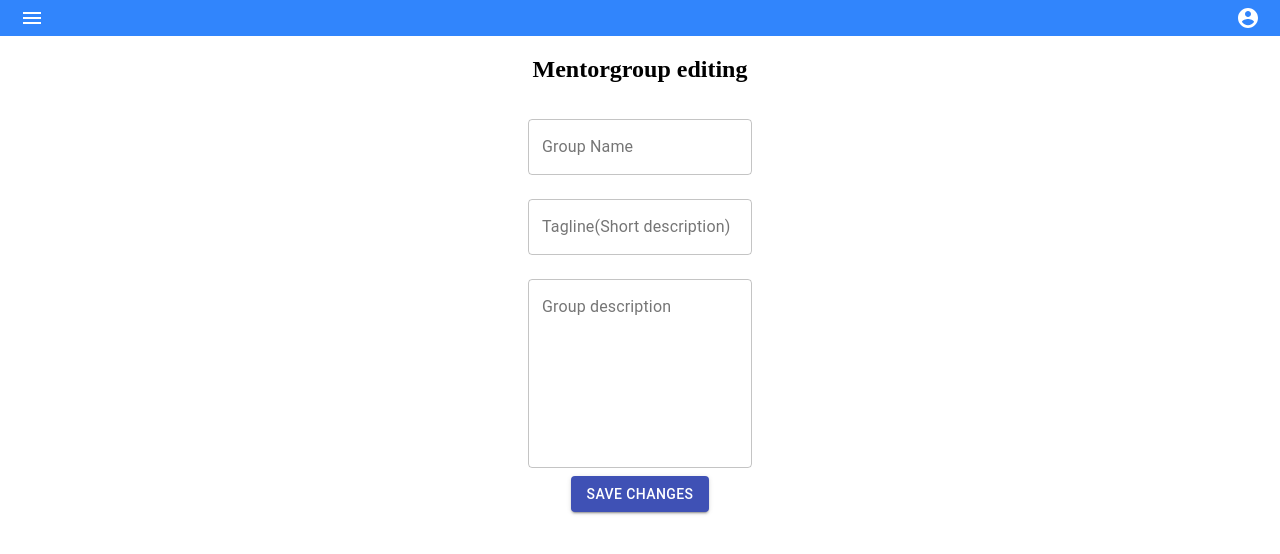
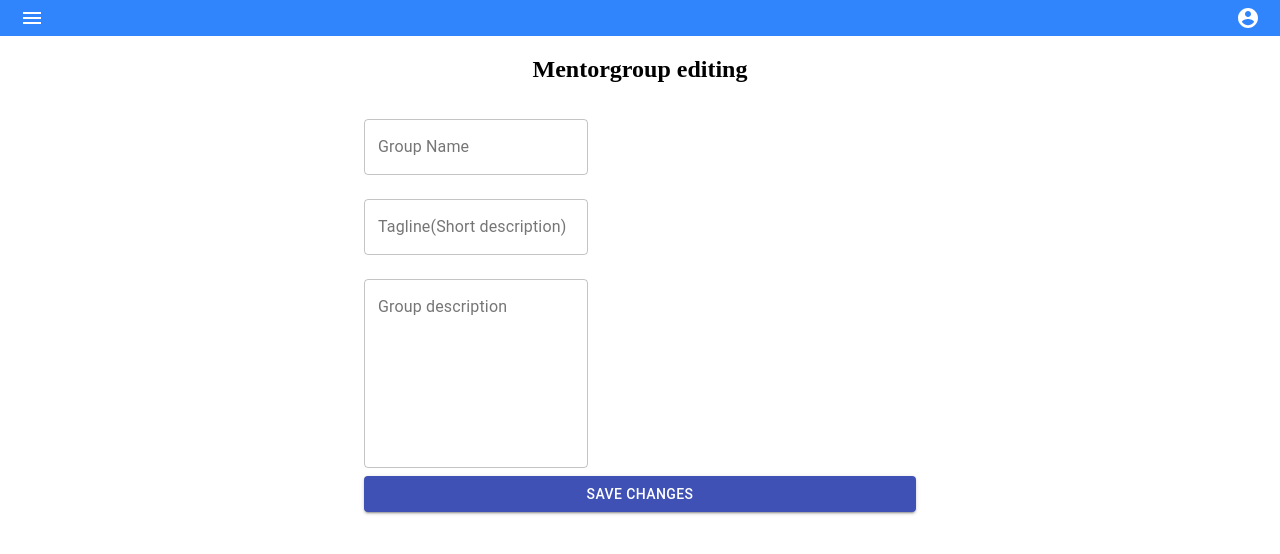
Before and after one commit to ottmartens/mentor-client, a React (Create React App) app: page /member/mentor-group-edit in a window 1280 px wide. Shown: the top 554 px of the page. Built offline with nearby package versions, Linux system fonts and the light colour scheme; sample sign-in values are in the browser's storage; a web font is replaced by a local one.

Commit message:
input ja usebackend groupedit

```diff
--- a/src/hooks/useBackend.ts
+++ b/src/hooks/useBackend.ts
@@ -15,6 +15,7 @@ export enum EndPoint {
 	GROUPS = '/groups',
 	JOIN_GROUP = '/groups/join',
 	HANDLE_GROUP_JOIN_REQUEST = '/groups/accept-joining',
+	GROUP_EDIT = '/groups/edit-group'
 }
 
 interface Props {
--- a/src/views/mentorGroupEdit/MentorGroupEditView.tsx
+++ b/src/views/mentorGroupEdit/MentorGroupEditView.tsx
@@ -4,8 +4,8 @@ import { Container, Button } from '@material-ui/core';
 import { makeStyles } from '@material-ui/styles';
 import useInput, { UseInput } from '../../hooks/useInput';
 import Field from '../../components/field/Field';
-import { CardMedia } from '@material-ui/core';
-import { isSet } from '../../services/validators';
+import { validateInputs, isSet, isEmail } from '../../services/validators';
+import useBackend, { RequestMethod, EndPoint } from '../../hooks/useBackend';
 
 
 const useStyles = makeStyles((theme) => ({
@@ -26,9 +26,13 @@ const useStyles = makeStyles((theme) => ({
 	},
 	largeWidth: {
 		width: '224px',
-	},
-	imageButton: {
-		marginTop: '-28px',
+    },
+    form: {
+		display: 'flex',
+		flexDirection: 'column',
+		justifyContent: 'center',
+		flexGrow: 1,
+		textAlign: 'center',
 	},
 }));
 
@@ -38,13 +42,31 @@ export default function MentorGroupEditView({ user }: HasUserProps) {
 		groupName: useInput({ validators: [isSet] }),
 		tagline: useInput({ validators: [isSet] }),
 		description: useInput(),
-	};
+    };
+    const [requestFn, { data, error }] = useBackend({
+		requestMethod: RequestMethod.POST,
+		endPoint: EndPoint.GROUP_EDIT,
+		variables: {
+			groupName: input.groupName.value,
+			tagline: input.tagline.value,
+			description: input.description.value,
+		},
+    });
+
 	return (
 		<Container className={classes.container} maxWidth="sm">
 			<h2>Mentorgroup editing</h2>
 
 			<div>
-				<form>
+				<form
+                    onSubmit={(e) => {
+					    e.preventDefault();
+					    if (validateInputs(input)) {
+						    requestFn();
+					    }
+                    }}
+                    className={classes.form}
+                >
 					<Field className={classes.largeWidth} {...input.groupName} label="Group Name" />
 					<Field className={classes.largeWidth} {...input.tagline} label="Tagline(Short description)" />
 					<Field className={classes.largeWidth} {...input.description} label="Group description" multiline />
```
